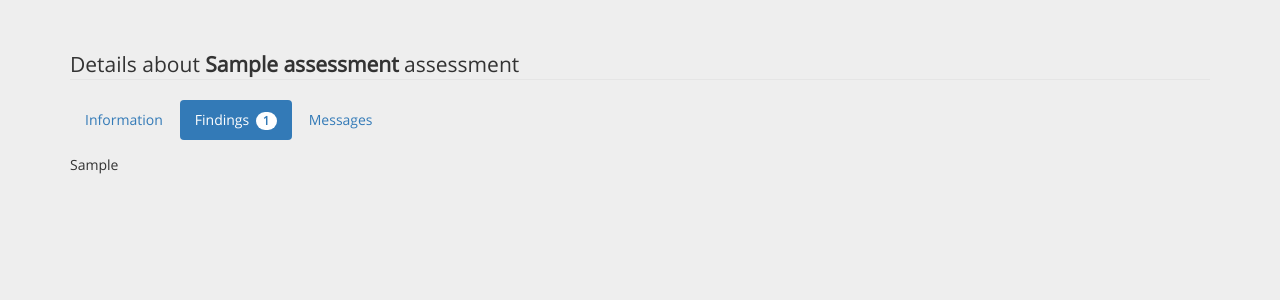
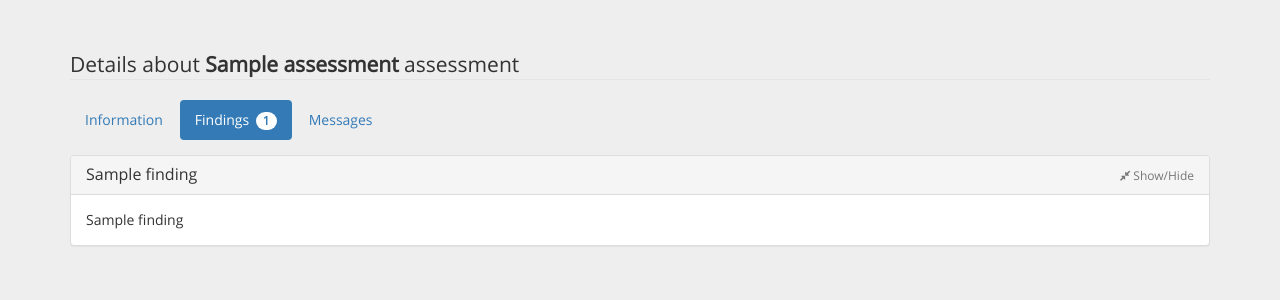
Before and after one commit to lnxg33k/bugtrack, a Django app: template templates/view_assessment.html in a window 1280 px wide, after a click that opens the changed part. Shown: the part 51-351 px from the top of the page. Run offline with Django 3.2, Linux system fonts and the light colour scheme; the template is opened without the code that fills it: most values are stand-ins (such as "Sample title", 1, 10 or a date in 2020); some libraries are stand-ins or nearby versions.

Commit message:
Started working on findings page

```diff
--- a/templates/view_assessment.html
+++ b/templates/view_assessment.html
@@ -136,8 +136,24 @@
                 </div>
             </div>
             <div class="tab-pane fade" id="findings">
-                {# {% lorem 3 p %} #}
-                {{ assessment.finding_set.all }}
+                <div class="panel-group" id="accordionFinding" aria-multiselectable="true">
+                {% for finding in findings %}
+                    <div class="panel panel-default">
+                        <div class="panel-heading" id="headingFinding{{ finding.id }}" data-toggle="collapse" data-parent="#accordionFinding" data-target="#Finding{{ finding.id }}">
+                            <h4 class="panel-title">
+                            <a class="accordion-toggle">
+                            {{ finding }}<span class="pull-right"><small><i class="fa fa-compress"></i> Show/Hide</small></span>
+                            </a>
+                            </h4>
+                        </div>
+                        <div id="Finding{{ finding.id }}" class="panel-collapse collapse in" aria-labelledby="headingFinding{{ finding.id }}">
+                            <div class="panel-body">
+                                {{ finding }}
+                            </div>
+                        </div>
+                    </div>
+                    {% endfor %}
+                </div>
             </div>
             <div class="tab-pane fade" id="messages">
                 {% lorem 3 p %}
```
Also changed, not shown: app/views.py (+16 -2 lines), templates/profile.html (+0 -27 lines), db.sqlite3.
